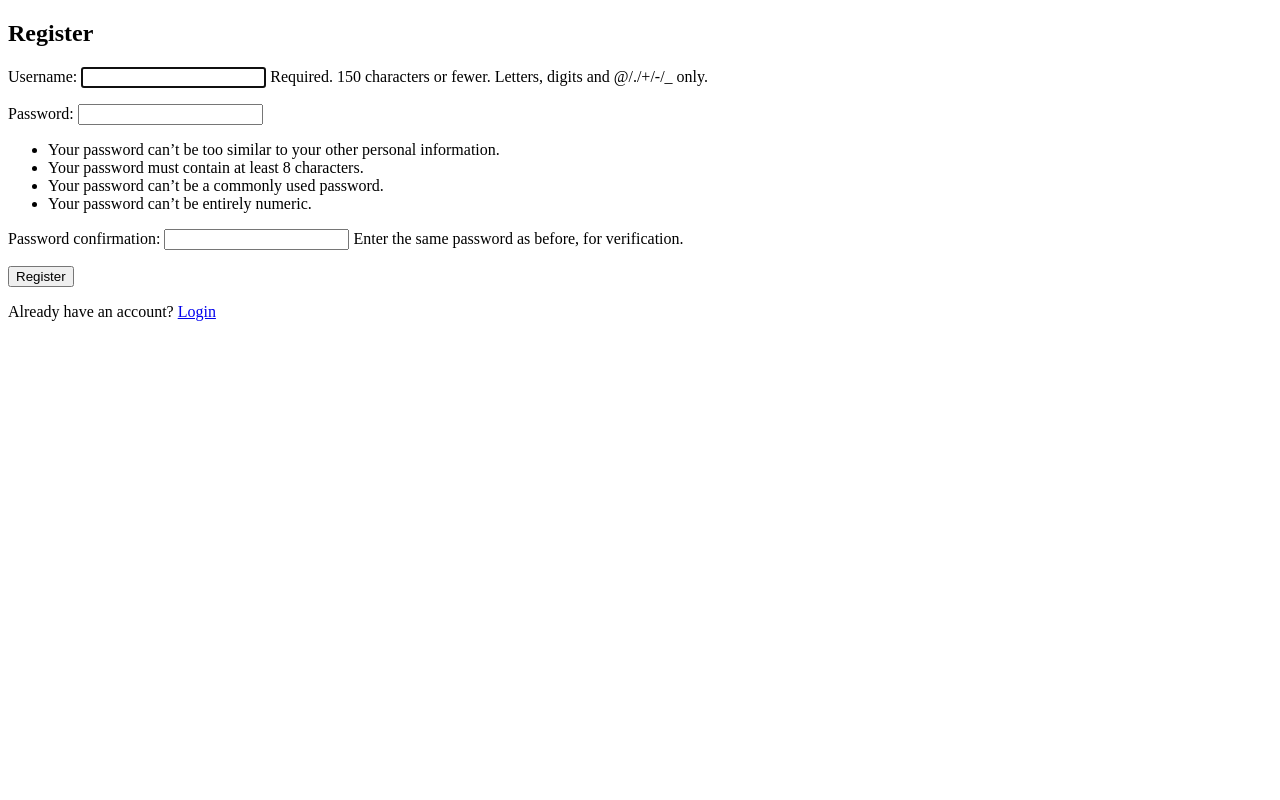
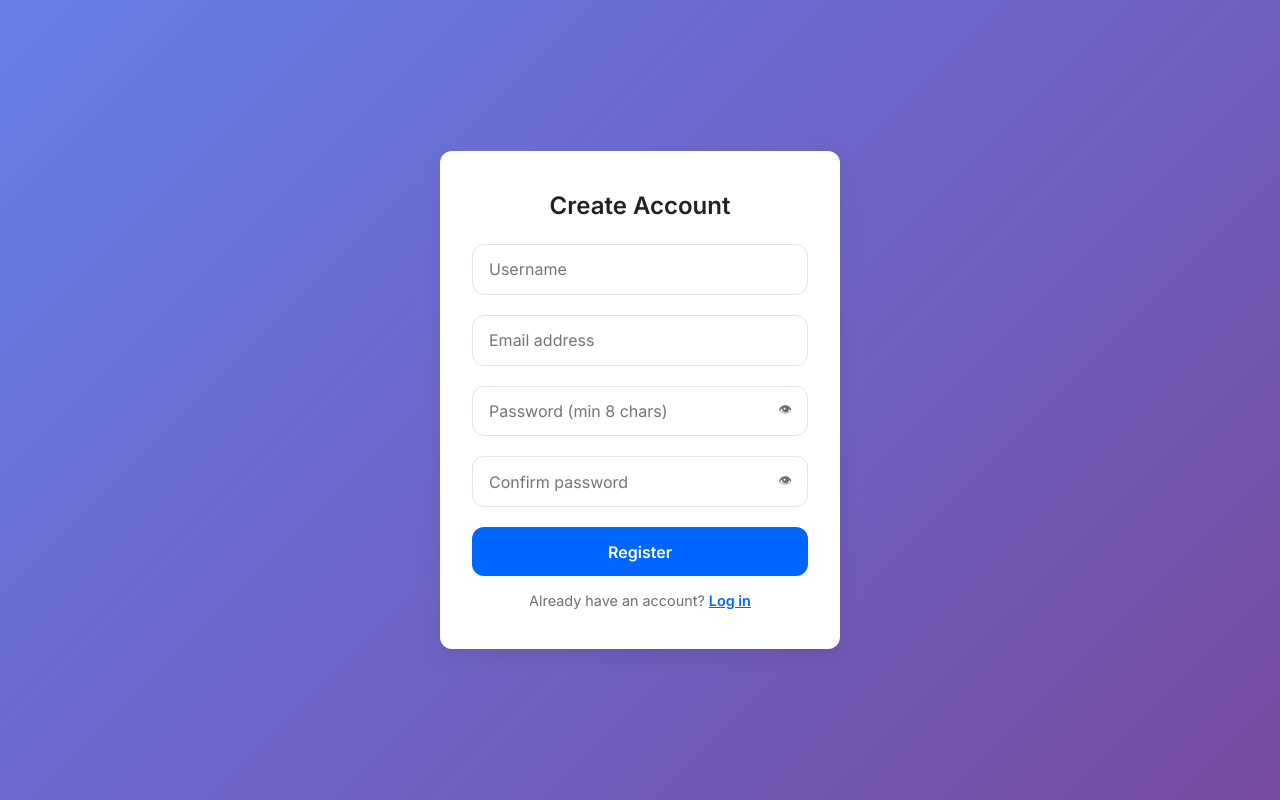
Before and after one commit to BraisonWabwire/django_flexi_hire, a Django app: page /register/ in a window 1280 px wide. Run offline with Django 5.2, Linux system fonts and the light colour scheme; parts of the project's set-up code (start-up, migrations or seed data) failed here and were passed over.

Commit message:
designing the register page

```diff
--- a/flexi_hire_backend/firebase_app/templates/firebase_app/register.html
+++ b/flexi_hire_backend/firebase_app/templates/firebase_app/register.html
@@ -1,15 +1,183 @@
 <!DOCTYPE html>
-<html>
+<html lang="en">
+<head>
+    <meta charset="UTF-8">
+    <title>Register – FlexiHire</title>
+    <meta name="viewport" content="width=device-width, initial-scale=1">
+    <link href="https://fonts.googleapis.com/css2?family=Inter:wght@400;500;600&display=swap" rel="stylesheet">
+    <style>
+        :root{
+            --primary:#0066ff;
+            --primary-dark:#0046b8;
+            --bg:#f5f7fb;
+            --card:#fff;
+            --danger:#e74c3c;
+            --text:#222;
+            --muted:#6e6e73;
+            --border:#e1e4e8;
+            --radius:12px;
+            --shadow:0 8px 24px rgba(0,0,0,.08);
+        }
+        *{box-sizing:border-box;margin:0;padding:0;font-family:'Inter',sans-serif;}
+        body{
+            background:linear-gradient(135deg,#667eea 0%, #764ba2 100%);
+            min-height:100vh;
+            display:flex;
+            align-items:center;
+            justify-content:center;
+            padding:1rem;
+        }
+        .card{
+            background:var(--card);
+            border-radius:var(--radius);
+            box-shadow:var(--shadow);
+            width:100%;
+            max-width:400px;
+            padding:2.5rem 2rem;
+            animation:fadeIn .4s ease;
+        }
+        @keyframes fadeIn{from{opacity:0;transform:translateY(-20px)}to{opacity:1;transform:translateY(0)}}
+        .card h2{text-align:center;margin-bottom:1.5rem;font-weight:600;color:var(--text);}
+        .form-group{position:relative;margin-bottom:1.25rem;}
+        .form-group input{
+            width:100%;
+            padding:.9rem 1rem;
+            border:1px solid var(--border);
+            border-radius:var(--radius);
+            font-size:1rem;
+            transition:border-color .25s,box-shadow .25s;
+        }
+        .form-group input:focus{
+            outline:none;
+            border-color:var(--primary);
+            box-shadow:0 0 0 3px rgba(0,102,255,.15);
+        }
+        .error-msg{
+            font-size:.75rem;
+            color:var(--danger);
+            margin-top:.25rem;
+            display:none;
+        }
+        .btn{
+            width:100%;
+            padding:.9rem;
+            background:var(--primary);
+            color:#fff;
+            font-size:1rem;
+            font-weight:600;
+            border:none;
+            border-radius:var(--radius);
+            cursor:pointer;
+            transition:background .25s;
+        }
+        .btn:hover{background:var(--primary-dark);}
+        .footer-text{
+            text-align:center;
+            margin-top:1rem;
+            font-size:.9rem;
+            color:var(--muted);
+        }
+        .footer-text a{color:var(--primary);font-weight:600;}
+        .toggle-pw{
+            position:absolute;
+            right:1rem;
+            top:50%;
+            transform:translateY(-50%);
+            background:none;
+            border:none;
+            color:var(--muted);
+            cursor:pointer;
+            user-select:none;
+        }
+        @media(max-width:480px){.card{padding:2rem 1.5rem;}}
+    </style>
+</head>
 <body>
-    <h2>Register</h2>
-    {% for message in messages %}
-        <p>{{ message }}</p>
-    {% endfor %}
-    <form method="post">
+
+<div class="card">
+    <h2>Create Account</h2>
+
+    <form id="registerForm" method="post" novalidate>
         {% csrf_token %}
-        {{ form.as_p }}
-        <button type="submit">Register</button>
+
+        <!-- username -->
+        <div class="form-group">
+            <input type="text" name="username" id="id_username" placeholder="Username" required>
+            <div class="error-msg" id="username-error"></div>
+        </div>
+
+        <!-- email -->
+        <div class="form-group">
+            <input type="email" name="email" id="id_email" placeholder="Email address" required>
+            <div class="error-msg" id="email-error"></div>
+        </div>
+
+        <!-- password -->
+        <div class="form-group">
+            <input type="password" name="password1" id="id_password1" placeholder="Password (min 8 chars)" minlength="8" required>
+            <button type="button" class="toggle-pw" data-target="id_password1">👁</button>
+            <div class="error-msg" id="password1-error"></div>
+        </div>
+
+        <!-- confirm password -->
+        <div class="form-group">
+            <input type="password" name="password2" id="id_password2" placeholder="Confirm password" required>
+            <button type="button" class="toggle-pw" data-target="id_password2">👁</button>
+            <div class="error-msg" id="password2-error"></div>
+        </div>
+
+        <button type="submit" class="btn">Register</button>
     </form>
-    <p>Already have an account? <a href="{% url 'login' %}">Login</a></p>
+
+    <p class="footer-text">Already have an account? <a href="{% url 'login' %}">Log in</a></p>
+</div>
+
+<script>
+/* ---------- helpers ---------- */
+const qs = (sel, ctx=document) => ctx.querySelector(sel);
+const showError = (id, msg) => { qs(id).textContent = msg; qs(id).style.display = 'block'; };
+const hideError = id => { qs(id).style.display = 'none'; };
+
+/* ---------- password visibility toggles ---------- */
+document.querySelectorAll('.toggle-pw').forEach(btn => {
+    btn.addEventListener('click', () => {
+        const target = qs(`#${btn.dataset.target}`);
+        const isPw = target.type === 'password';
+        target.type = isPw ? 'text' : 'password';
+        btn.textContent = isPw ? '🙈' : '👁';
+    });
+});
+
+/* ---------- live validation ---------- */
+const form = qs('#registerForm');
+
+['username','email','password1','password2'].forEach(name => {
+    const input = qs(`#id_${name}`);
+    input.addEventListener('input', () => validateField(name));
+});
+
+function validateField(name){
+    const input = qs(`#id_${name}`);
+    const val = input.value.trim();
+    const errId = `#${name}-error`;
+    hideError(errId);
+
+    if(name === 'username' && val.length < 3){ showError(errId, 'At least 3 characters'); return false; }
+    if(name === 'email' && !/^[^\s@]+@[^\s@]+\.[^\s@]+$/.test(val)){ showError(errId, 'Enter a valid email'); return false; }
+    if(name === 'password1' && val.length < 8){ showError(errId, 'Minimum 8 characters'); return false; }
+    if(name === 'password2' && val !== qs('#id_password1').value){ showError(errId, 'Passwords do not match'); return false; }
+    return true;
+}
+
+/* ---------- form submission ---------- */
+form.addEventListener('submit', e => {
+    let ok = true;
+    ['username','email','password1','password2'].forEach(n => {
+        if(!validateField(n)) ok = false;
+    });
+    if(!ok) e.preventDefault();
+});
+</script>
+
 </body>
 </html>
```
